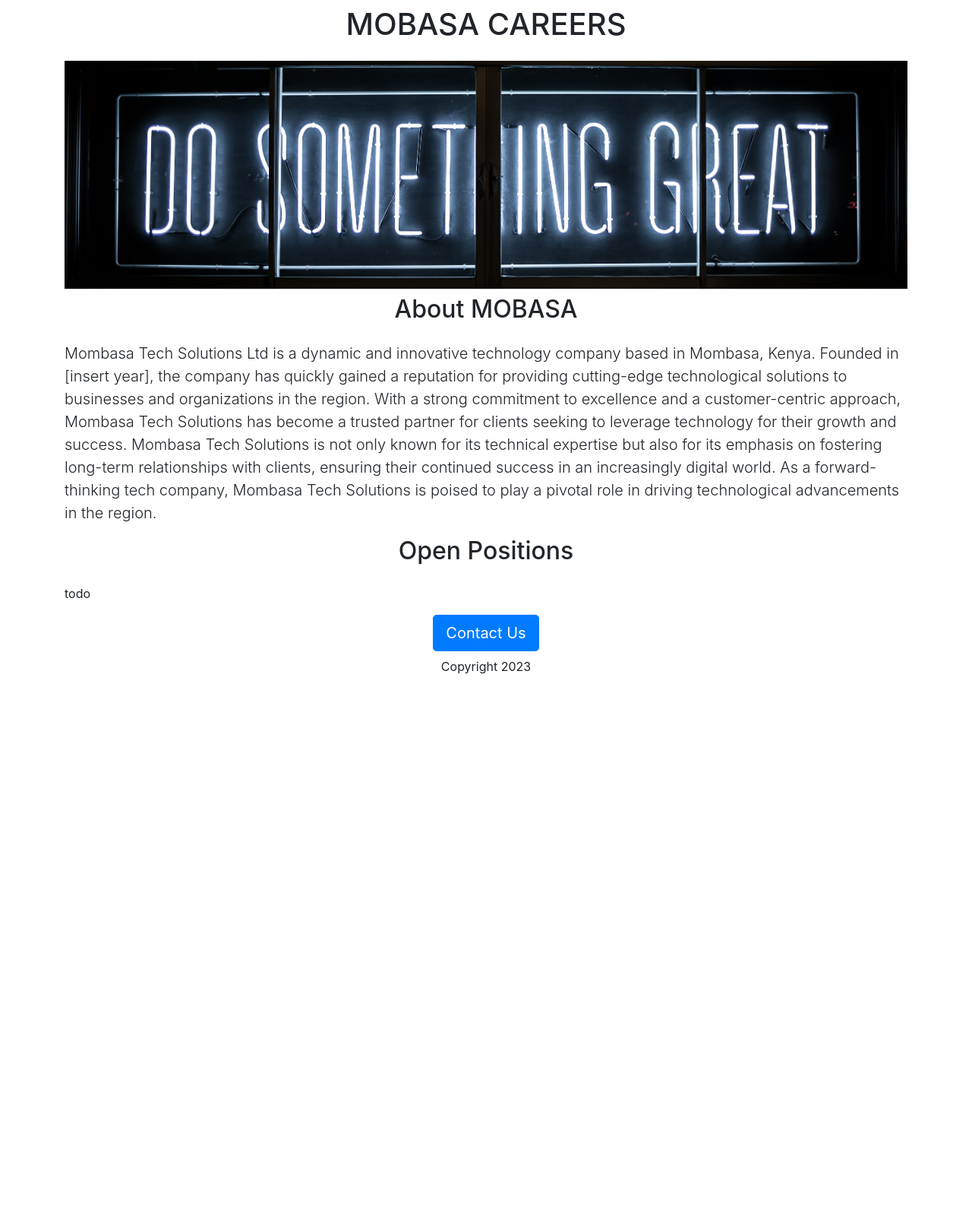
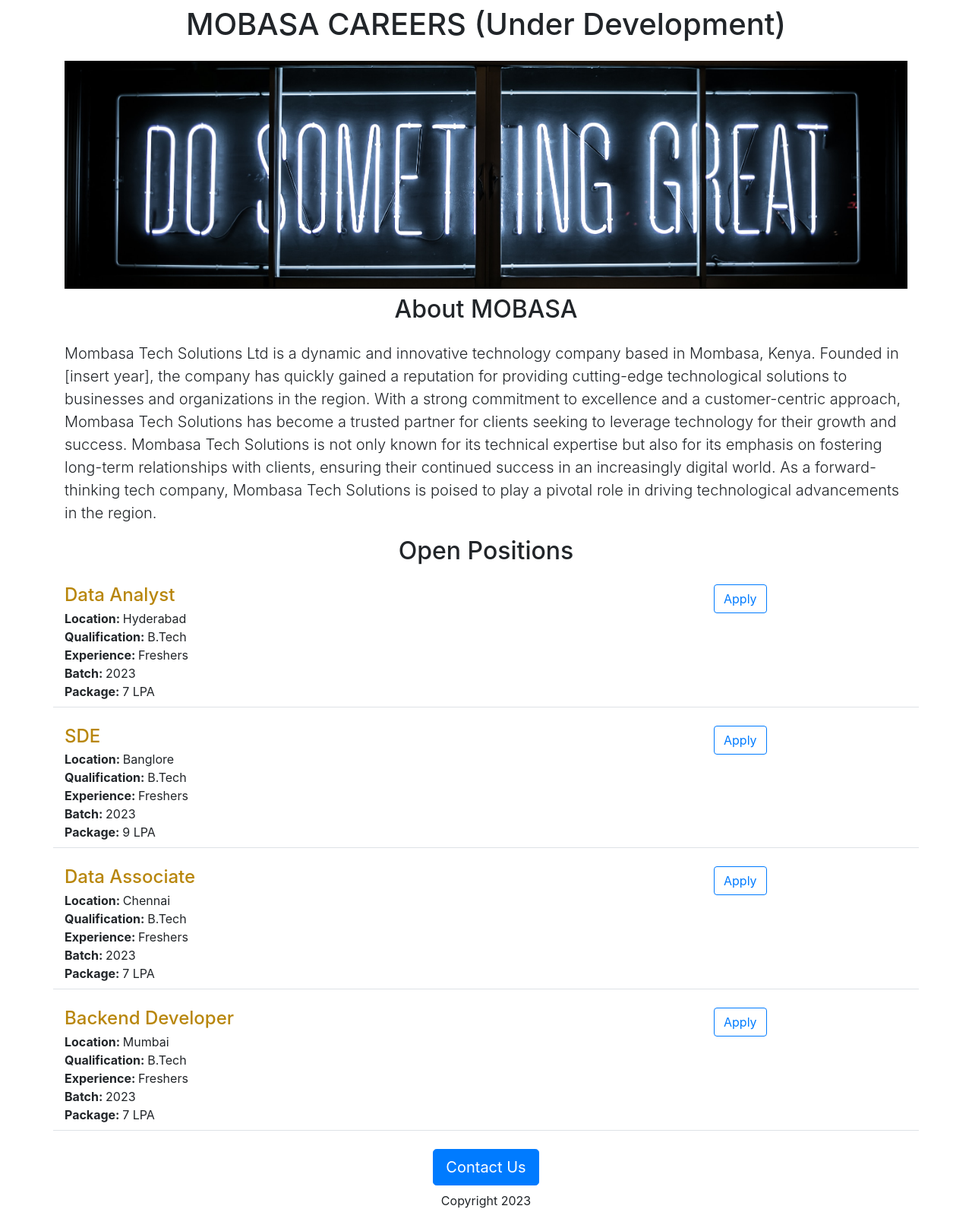
Before and after one commit to MkMOHINUDDIN/latest-job-updates, a Flask app: page / in a window 1280 px wide. Shown: the whole page at 76% size. Before the commit the page ends 887 px from the top, so only its background shows below. Run offline with Flask 3, Linux system fonts and the light colour scheme.

Commit message:
simple page crreated

```diff
--- a/app.py
+++ b/app.py
@@ -1,8 +1,54 @@
-from flask import Flask, render_template
+from flask import Flask, render_template, jsonify
+app = Flask(__name__)
+JOBS = [
+    {
+        'id' : 1,
+        'title' : 'Data Analyst',
+        'Location' : 'Hyderabad',
+        'qualification' : 'B.Tech',
+        'Experience' : 'Freshers',
+        'Batch' : '2023',
+        'package' : '7 LPA'
 
-app = Flask(__name__)
+    }, # type: ignore
+    {
+        'id' : 2,
+        'title' : 'SDE',
+        'Location' : 'Banglore',
+        'qualification' : 'B.Tech',
+        'Experience' : 'Freshers',
+        'Batch' : '2023',
+        'package' : '9 LPA'
+
+    }, # type: ignore
+    {
+        'id' : 3,
+        'title' : 'Data Associate',
+        'Location' : 'Chennai',
+        'qualification' : 'B.Tech',
+        'Experience' : 'Freshers',
+        'Batch' : '2023',
+        'package' : '7 LPA'
+
+    }, # type: ignore
+    {
+        'id' : 4,
+        'title' : 'Backend Developer',
+        'Location' : 'Mumbai',
+        'qualification' : 'B.Tech',
+        'Experience' : 'Freshers',
+        'Batch' : '2023',
+        'package' : '7 LPA'
+
+    } # type: ignore
+]
+
 @app.route('/')  # decorator function, tells the app to route this url and do something with it when requested by a client (browser)
 def First():
-    return render_template('index.html')
+    return render_template('index.html',jobs = JOBS,company_name = 'MOBASA')
+
+@app.route('/api/jobs')
+def jobs_list():
+    return jsonify(JOBS)
 if __name__ == '__main__':
     app.run(debug=True)
--- a/templates/index.html
+++ b/templates/index.html
@@ -17,14 +17,21 @@
     </head>
     <body>
         <div class="container">
-            <h1 class="text-center mt-2 mb-4">MOBASA CAREERS</h1>
+            <h1 class="text-center mt-2 mb-4">{{company_name}} CAREERS (Under Development) </h1>
             <img id = 'banner' class="img-fluid" src='/static/banner3.jpg'>
             <h2 class="text-center mt-2 mb-4">About MOBASA</h2>
             <p class="lead">Mombasa Tech Solutions Ltd is a dynamic and innovative technology company based in Mombasa, Kenya. Founded in [insert year], the company has quickly gained a reputation for providing cutting-edge technological solutions to businesses and organizations in the region. With a strong commitment to excellence and a customer-centric approach, Mombasa Tech Solutions has become a trusted partner for clients seeking to leverage technology for their growth and success.
                 Mombasa Tech Solutions is not only known for its technical expertise but also for its emphasis on fostering long-term relationships with clients, ensuring their continued success in an increasingly digital world. As a forward-thinking tech company, Mombasa Tech Solutions is poised to play a pivotal role in driving technological advancements in the region.</p>
 
                 <h2 class="text-center mt-2 mb-4">Open Positions</h2>
-                <p>todo</p>
+                <p>
+                    <div>
+                        {%for job in jobs%}
+                        {%include 'jobitems.html'%}
+                        {%endfor%}
+
+                    </div>
+                </p>
                 <div class="text-center">
                     <button class="btn btn-primary btn-lg">Contact Us</button>
                     <p class="mt-2 mb-4">Copyright 2023</p>
--- /dev/null
+++ b/templates/jobitems.html
@@ -0,0 +1,26 @@
+<div class="mb-4 border-bottom row" style="padding-bottom: 8px;">
+    <div class="col-9">
+        <h4 style="color:darkgoldenrod; margin-bottom: 4px;">{{job['title']}}</h4>
+        <div><b>Location: </b>
+            {{job['Location']|safe}}
+        </div>
+        <div><b>Qualification: </b>
+            {{job['qualification']|safe}}
+        </div>
+        <div><b>Experience: </b>
+            {{job['Experience']|safe}}
+        </div>
+        <div><b>Batch: </b>
+            {{job['Batch']|safe}}
+        </div>
+        {% if 'package' in job%}
+        <div><b>Package: </b>
+            {{job['package']|safe}}
+        </div>
+        {%endif%}
+    </div>
+    <div class="col-3">
+        <button type="button" class="btn btn-outline-primary">Apply</button>
+    </div>
+
+</div>
```
